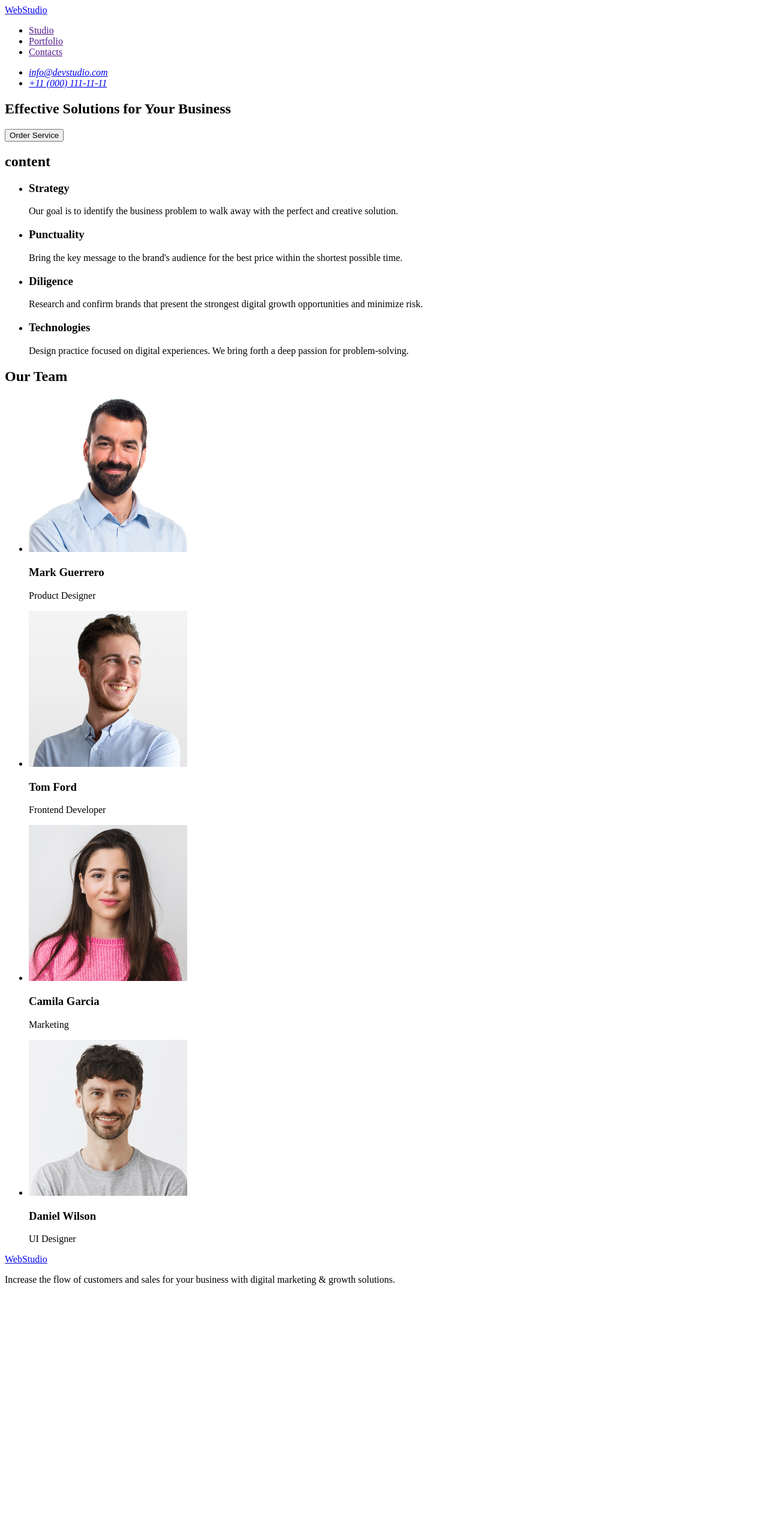
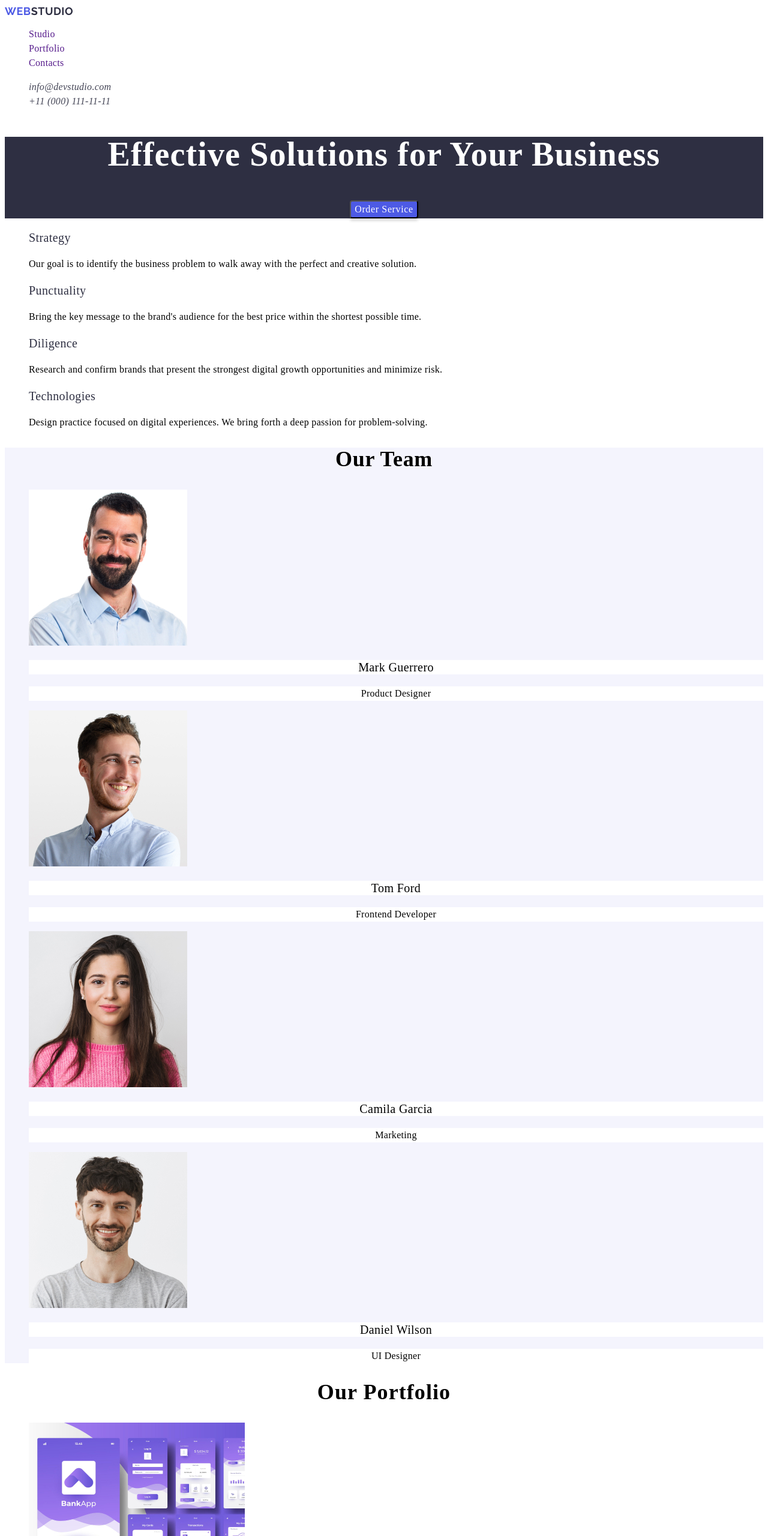
Before and after one commit to LisaUA/goit-markup-hw-02, a plain HTML site: page index.html in a window 1280 px wide. Shown: the top 2560 px of the page at 60% size. Before the commit the page ends 2158 px from the top, so only its background shows below. Drawn offline with Linux system fonts and the light colour scheme.

Commit message:
homework#2

```diff
--- /dev/null
+++ b/css/styles.css
@@ -0,0 +1,181 @@
+body{
+    font-family: "Roboto" sans-serif;
+    color: #434455
+    background-color: #FFF;
+    font-size: 16px;
+}
+
+a{
+    text-decoration: none;
+}
+
+ul {
+    list-style-type: none;
+}
+
+button {
+    font-family: inherit;
+}
+
+.logo{
+    color: #4D5AE5;
+    font-family: "Raleway", sans-serif;
+    font-size: 18px;
+    font-weight: 700;
+    line-height: 1.17;
+    letter-spacing: 0.03em;
+    text-transform: uppercase;
+}
+
+.logo-accent{
+    color: #2E2F42;
+}
+
+.nav-link {
+    color: #2e2f42
+    font-size: 16px;
+    font-weight: 500;
+    line-height: 1.5;
+    letter-spacing: 0.02em;
+}
+
+.contact{
+    color: #434455;
+    font-size: 16px;
+    font-weight: 400;
+    line-height: 1.5;
+    letter-spacing: 0.02em;
+}
+
+.hero-section{
+    background-color: #2E2F42;
+    text-align: center;
+
+}
+
+.hero-title{
+    color: #ffffff;
+    font-size: 56px;
+    line-height: 1.07;
+    text-align: center;
+    letter-spacing: 0.02em;
+}
+
+.button-pr{
+    color: #FFFFFF;
+    background-color: #4D5AE5;
+    border-radius: 4px;
+    box-shadow: 0px 4px 4px 0px rgba(0, 0, 0, 0.15);
+    font-size: 16px;
+    font-weight: 500;
+    line-height: 1.5;
+    text-align: center;
+    letter-spacing: 0.04em;
+}
+
+.button-pr:hover,
+.button-pr:active{
+    background-color: #404bbf;
+}
+
+.section-second{
+
+}
+
+.section-second-title{
+    color: #2E2F42;
+    font-size: 20px;
+    font-weight: 500;
+    line-height: 1.2;
+    letter-spacing: 0.02em;
+}
+
+.section-second-p{
+    font-size: 16px;
+    font-weight: 400;
+    line-height: 1.5;
+    letter-spacing: 0.02em;
+}
+.section-third{
+    background-color: #F4F4FD;
+}
+
+.section-third-title{
+    font-size: 36px;
+    font-weight: 700;
+    line-height: 1.11;
+    letter-spacing: 0.02em;
+    text-align: center;
+    text-transform: capitalize;
+}
+
+.section-third-h{
+    background-color: #ffffff;
+    font-size: 20px;
+    font-weight: 500;
+    line-height: 1.2;
+    text-align: center;
+    letter-spacing: 0.02em;
+}
+
+.section-third-p{
+    background-color: #ffffff;
+    font-size: 16
+    font-weight: 400;
+    line-height: 1.5;
+    text-align: center;
+    letter-spacing: 0.02em;
+}
+
+.section-end{}
+
+.section-end-title{
+    font-size: 36px;
+    font-weight: 700;
+    line-height: 1.11;
+    letter-spacing: 0.03em;
+    text-align: center;
+    text-transform: capitalize;
+}
+
+.section-end-h{
+    color: #2E2F42;
+    font-size: 20px;
+    font-weight: 500;
+    line-height: 1.2;
+    letter-spacing: 0.02em;
+}
+
+.section-end-p{
+    font-family: Roboto;
+    font-size: 16px;
+    font-weight: 400;
+    line-height: 1.5;
+    letter-spacing: 0.02em;
+}
+
+.footer{
+    background-color: #2E2F42;
+}
+
+.logo-footer{
+    color: #4D5AE5;
+    font-family: "Raleway", sans-serif;
+    font-size: 18px;
+    font-weight: 700;
+    line-height: 1.17;
+    letter-spacing: 0.03em;
+    text-transform: uppercase;
+}
+
+.logo-accent-footer{
+    color: #F4F4FD;
+}
+
+.footer-p{
+    color: #F4F4FD;
+    font-size: 16px;
+    font-weight: 400;
+    line-height: 1.5;
+    letter-spacing:0.02em;
+}
--- a/index.html
+++ b/index.html
@@ -4,101 +4,164 @@
     <meta charset="UTF-8">
     <meta name="viewport" content="width=device-width, initial-scale=1.0">
     <title>Homework1</title>
+    <link rel="preconnect" href="https://fonts.googleapis.com">
+    <link rel="preconnect" href="https://fonts.gstatic.com" crossorigin>
+    <link href="https://fonts.googleapis.com/css2?family=Raleway:wght@700&family=Roboto:wght@400;500;700&display=swap" rel="stylesheet">
+    <link href="https://cdnjs.cloudflare.com/ajax/libs/modern-normalize/2.0.0/modern-normalize.min.css">
+    <link rel="stylesheet" href="./css/styles.css" />
 </head>
 <body>
   <header>
     <nav>
-        <a href="./index.html">WebStudio</a>
+        <a class="logo" href="./index.html">Web<span class="logo-accent">Studio</span></a>
         <ul>
             <li>
-                <a href="">Studio</a>
+                <a class="nav-link" href="">Studio</a>
             </li>
             <li>
-                <a href="">Portfolio</a>
+                <a class="nav-link" href="">Portfolio</a>
             </li>
             <li>
-                <a href="">Contacts</a>
+                <a class="nav-link" href="">Contacts</a>
             </li>
         </ul>
     </nav>
     <address>
         <ul>
-            <li><a href="mailto:info@devstudio.com">info@devstudio.com</a> <br /></li>
-            <li><a href="tel:+110001111111">+11 (000) 111-11-11</a></li>
+            <li><a class="contact" href="mailto:info@devstudio.com">info@devstudio.com</a> <br /></li>
+            <li><a class="contact" href="tel:+110001111111">+11 (000) 111-11-11</a></li>
         </ul>
     </address>
   </header>
 
   <main>
-    <section>
-    <h1>Effective Solutions for Your Business</h1>
-    <button type="button">Order Service</button>
+    <section class="hero-section">
+    <h1 class="hero-title">Effective Solutions for Your Business</h1>
+    <button class="button-pr" type="button">Order Service</button>
     </section>
 
-    <section>
-        <h2>content</h2>
+    <section class="section-second">
         <ul>
             <li>
-                <h3>Strategy</h3>
-                <p>Our goal is to identify the business problem to walk away with the perfect and creative solution.</p>
+                <h3 class="section-second-title">Strategy</h3>
+                <p class="section-second-p">Our goal is to identify the business problem to walk away with the perfect and creative solution.</p>
             </li>
             <li>
-                <h3>Punctuality</h3>
-                <p>Bring the key message to the brand's audience for the best price within the shortest possible time.</p>
+                <h3 class="section-second-title">Punctuality</h3>
+                <p class="section-second-p">Bring the key message to the brand's audience for the best price within the shortest possible time.</p>
             </li>
             <li>
-                <h3>Diligence</h3>
-                <p>Research and confirm brands that present the strongest digital growth opportunities and minimize risk.</p>
+                <h3 class="section-second-title">Diligence</h3>
+                <p class="section-second-p">Research and confirm brands that present the strongest digital growth opportunities and minimize risk.</p>
             </li>
             <li>
-                <h3>Technologies</h3>
-                <p>Design practice focused on digital experiences. We bring forth a deep passion for problem-solving.</p>
+                <h3 class="section-second-title">Technologies</h3>
+                <p class="section-second-p">Design practice focused on digital experiences. We bring forth a deep passion for problem-solving.</p>
             </li>
         </ul>
     </section>
 
-    <section>
-        <h2>Our Team</h2>
+    <section class="section-third">
+        <h2 class="section-third-title">Our Team</h2>
         <ul>
             <li>
                 <img src="./images/1MarkGuerreroimg.jpg"
                 alt="Mark Guerrero-Product Designer"
                 width="264"
                 height="260"/><br />
-                <h3>Mark Guerrero</h3>
-                <p>Product Designer</p>
+                <h3 class="section-third-h">Mark Guerrero</h3>
+                <p class="section-third-p">Product Designer</p>
             </li>
             <li>
                 <img src="./images/2TomFordimg.jpg"
                 alt="Tom Ford-Frontend Developer"
                 width="264"
                 height="260"/><br />
-                <h3>Tom Ford</h3>
-                <p>Frontend Developer</p>
+                <h3 class="section-third-h">Tom Ford</h3>
+                <p class="section-third-p">Frontend Developer</p>
             </li>
             <li>
                 <img src="./images/3CamilaGarciaimg.jpg"
                 alt="Camila Garcia-Marketing"
                 width="264"
                 height="260"/><br />
-                <h3>Camila Garcia</h3>
-                <p>Marketing</p>
+                <h3 class="section-third-h">Camila Garcia</h3>
+                <p class="section-third-p">Marketing</p>
             </li>
             <li>
                 <img src="./images/4DanielWilsonimg.jpg"
                 alt="Daniel Wilson-UI Designer"
                 width="264"
                 height="260"/><br />
-                <h3>Daniel Wilson</h3>
-                <p>UI Designer</p>
+                <h3 class="section-third-h">Daniel Wilson</h3>
+                <p class="section-third-p">UI Designer</p>
             </li>
         </ul>
     </section>
+    <section class="section-end">
+        <h2 class="section-end-title">Our Portfolio</h2>
+        <ul>
+            <li>
+                <img src="./images/Banking App.jpg"
+                alt="Banking App"
+                width="360"
+                height="300" /><br />
+            <h3 class="section-end-h">Banking App</h3>
+            <p class="section-end-p">App</p>
+        </li>
+            <li>
+                <img src="./images/Cashless Payment.jpg"
+                alt="Cashless Payment"
+                alt="Banking App"
+                width="360"
+                height="300" /><br />
+            <h3 class="section-end-h">Cashless Payment</h3>
+            <p class="section-end-p">Marketing</p>
+            </li>
+            <li>
+                <img src="./images/Meditation App.jpg"
+                alt="Meditation App"
+                alt="Banking App"
+                width="360"
+                height="300" /><br />
+            <h3 class="section-end-h">Meditation App</h3>
+            <p class="section-end-p">App</p>
+            </li>
+            <li>
+                <img src="./images/Taxi Service.jpg"
+                alt="Taxi Service"
+                alt="Banking App"
+                width="360"
+                height="300" /><br />
+            <h3 class="section-end-h">Taxi Service</h3>
+            <p class="section-end-p">Marketing</p>
+            </li>
+            <li>
+                <img src="./images/Screen Illustrations.jpg"
+                alt="Screen Illustrations"
+                alt="Banking App"
+                width="360"
+                height="300" /><br />
+            <h3>Screen Illustrations</h3>
+            <p>Design</p>
+            </li>
+            <li>
+                <img src="./images/Online Courses.jpg"
+                alt="Online Courses"
+                alt="Banking App"
+                width="360"
+                height="300" /><br />
+            <h3>Online Courses</h3>
+            <p>Marketing</p>
+            </li>
+        </ul>
+
+    </section>
   </main>
 
-  <footer>
-    <a href="./index.html">WebStudio</a>
-    <p>Increase the flow of customers and
+  <footer class="footer">
+    <a class="logo-footer" href="./index.html">Web<span class="logo-accent-footer">Studio</span></a>
+    <p class="footer-p">Increase the flow of customers and
         sales for your business with digital
          marketing & growth solutions.</p>
 
```
Also changed, not shown: images/Banking App.jpg (added), images/Cashless Payment.jpg (added), images/Logo.svg (deleted), images/Meditation App.jpg (added), images/Online Courses.jpg (added), images/Screen Illustrations.jpg (added), images/Taxi Service.jpg (added).
